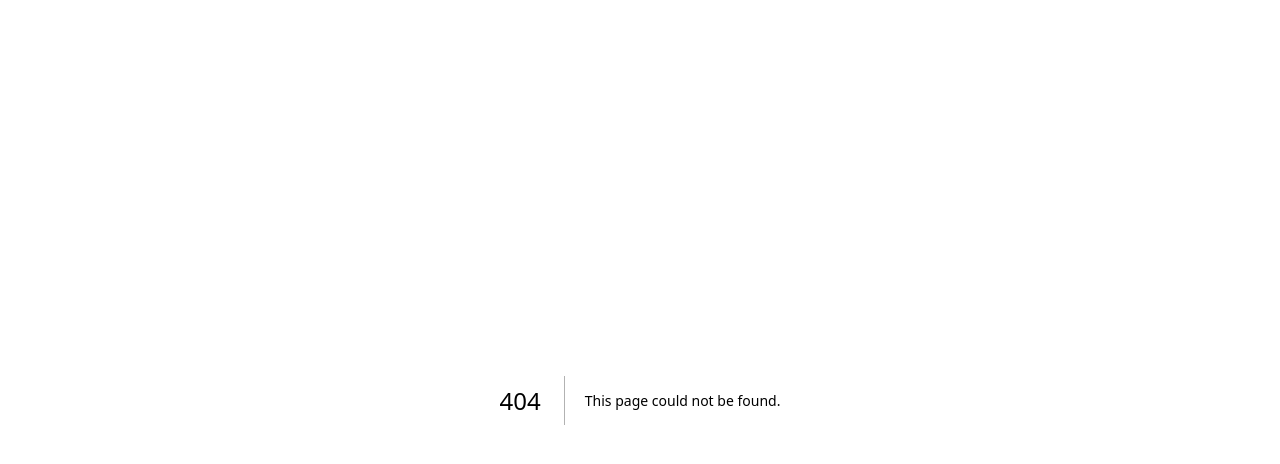
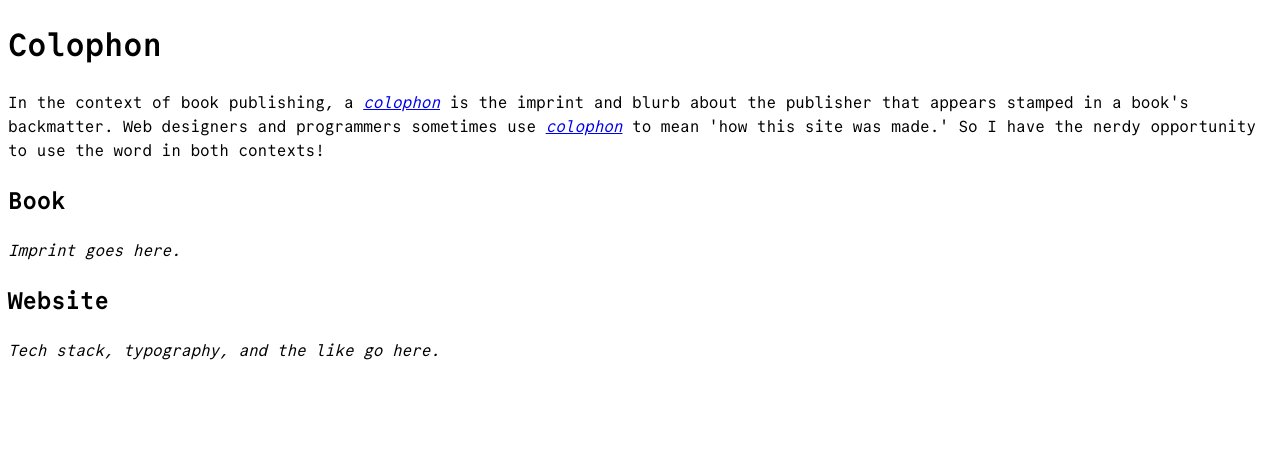
Before and after one commit to pmillspaugh/dotcom.press, a Next.js app: page /colophon in a window 1280 px wide. Before the commit this address had no page. Shown: the top 464 px of the page. Built offline with nearby package versions, Linux system fonts and the light colour scheme.

Commit message:
Scaffold /colophon

```diff
--- /dev/null
+++ b/src/app/colophon/page.tsx
@@ -0,0 +1,30 @@
+export default function CoverPage() {
+  return (
+    <>
+      <h1>Colophon</h1>
+      <p>
+        In the context of book publishing, a{" "}
+        <a href="https://en.wikipedia.org/wiki/Colophon_(publishing)">
+          <em>colophon</em>
+        </a>{" "}
+        is the imprint and blurb about the publisher that appears stamped in a
+        book's backmatter. Web designers and programmers sometimes use{" "}
+        <a href="https://maggieappleton.com/colophon">
+          <em>colophon</em>
+        </a>{" "}
+        to mean 'how this site was made.' So I have the nerdy opportunity to use
+        the word in both contexts!
+      </p>
+
+      <h2>Book</h2>
+      <p>
+        <em>Imprint goes here.</em>
+      </p>
+
+      <h2>Website</h2>
+      <p>
+        <em>Tech stack, typography, and the like go here.</em>
+      </p>
+    </>
+  );
+}
```
